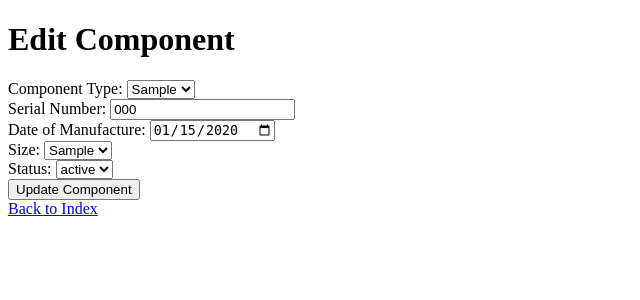
After one commit to naskeytor/rigging_management, a Flask app: page /component/edit/1 in a window 1280 px wide. The commit adds this page. Shown: the top 300 px of the page, without its empty margins (0-640 px from the left). Run offline with Flask 3, Linux system fonts and the light colour scheme; tables that the repository leaves empty hold one stand-in row (values such as "Sample post").

Commit message:
Component done

```diff
--- a/rigging_test/app.py
+++ b/rigging_test/app.py
@@ -1,6 +1,6 @@
 from flask import Flask, render_template, request, redirect, url_for
 from extensions import db, migrate
-from models import Manufacturer, Size, Status, ComponentType, Model
+from models import Manufacturer, Size, Status, ComponentType, Model, Component
 
 app = Flask(__name__)
 app.config['SECRET_KEY'] = '3664atanas'
@@ -14,6 +14,75 @@ migrate.init_app(app, db)
 @app.route('/')
 def index():
     return render_template('index.html')
+
+
+#####################       Component
+
+@app.route('/components')
+def view_components():
+    components = Component.query.all()
+    return render_template('view_components.html', components=components)
+
+@app.route('/component/add', methods=['GET', 'POST'])
+def add_component():
+    message = None
+    if request.method == 'POST':
+        # Extract data from form
+        new_component = Component(
+            component_type_id=request.form['component_type_id'],
+            serial_number=request.form['serial_number'],
+            dom=request.form.get('dom', None),
+            size_id=request.form.get('size_id', None),
+            status_id=request.form.get('status_id', None)
+        )
+        db.session.add(new_component)
+        db.session.commit()
+        message = "New component added successfully."
+    component_types = ComponentType.query.all()
+    component_sizes = Size.query.all()
+    component_statuses = Status.query.all()
+    return render_template('add_component.html',
+                            component_types=component_types,
+                            component_sizes=component_sizes,
+                            component_statuses=component_statuses,
+                            message=message)
+
+@app.route('/component/edit/<int:id>', methods=['GET', 'POST'])
+def edit_component(id):
+    component = Component.query.get_or_404(id)
+    component_types = ComponentType.query.all()  # Fetch all component types
+    component_sizes = Size.query.all()  # Fetch all sizes
+    component_statuses = Status.query.all()  # Fetch all statuses
+    #rigs = Rig.query.all()  # Fetch all rigs
+
+    if request.method == 'POST':
+        # Update component with form data
+        component.component_type_id = request.form['component_type_id']
+        component.serial_number = request.form['serial_number']
+        component.dom = request.form.get('dom', None)
+        component.size_id = request.form.get('size_id', None)
+        component.status_id = request.form.get('status_id', None)
+
+        # Handle assigning component to a rig
+        """rig_id = request.form.get('rig_id')
+        if rig_id:
+            component.rig_id = rig_id  # Assign component to selected rig"""
+
+        db.session.commit()
+        return redirect(url_for('view_components'))
+
+    return render_template('edit_component.html',
+                           component=component,
+                           component_types=component_types,
+                           component_sizes=component_sizes,
+                           component_statuses=component_statuses)
+
+@app.route('/component/delete/<int:id>', methods=['POST'])
+def delete_component(id):
+    component = Component.query.get_or_404(id)
+    db.session.delete(component)
+    db.session.commit()
+    return redirect(url_for('view_components'))
 
 
 #####################       Manifacturer
--- /dev/null
+++ b/rigging_test/templates/edit_component.html
@@ -0,0 +1,43 @@
+<!DOCTYPE html>
+<html lang="en">
+<head>
+    <meta charset="UTF-8">
+    <title>Edit Component</title>
+</head>
+<body>
+    <h1>Edit Component</h1>
+    <form action="{{ url_for('edit_component', id=component.id) }}" method="post">
+        Component Type:
+            <select name="component_type_id" required>
+                {% for type in component_types %}
+                    <option value="{{ type.id }}" {% if type.id == component.component_type_id %} selected {% endif %}>
+                        {{ type.component_type }}
+                    </option>
+                {% endfor %}
+            </select><br>
+        Serial Number: <input type="text" name="serial_number" value="{{ component.serial_number }}" required><br>
+        Date of Manufacture: <input type="date" name="dom" value="{{ component.dom.isoformat() }}"><br>
+        Size:
+            <select name="size_id" required>
+                {% for size in component_sizes %}
+                    <option value="{{ size.id }}" {% if size.id == component.size_id %} selected {% endif %}>
+                        {{ size.size }}
+                    </option>
+                {% endfor %}
+            </select><br>
+        Status:
+            <select name="status_id" required>
+                {% for status in component_statuses %}
+                    <option value="{{ status.id }}" {% if status.id == component.status_id %} selected {% endif %}>
+                        {{ status.status }}
+                    </option>
+                {% endfor %}
+            </select><br>
+
+
+
+        <input type="submit" value="Update Component">
+    </form>
+    <a href="{{ url_for('index') }}">Back to Index</a>
+</body>
+</html>
--- a/rigging_test/templates/index.html
+++ b/rigging_test/templates/index.html
@@ -7,11 +7,12 @@
 <body>
     <h1>Index</h1>
     <ul>
-        <li><a href="{{ url_for('view_manufacturers') }}">Manufaturers</a></li>
+        <li><a href="{{ url_for('view_manufacturers') }}">Manufacturers</a></li>
         <li><a href="{{ url_for('view_sizes') }}">Sizes</a></li>
         <li><a href="{{ url_for('view_statuses') }}">Statuses</a></li>
         <li><a href="{{ url_for('view_component_types') }}">Component Types</a></li>
         <li><a href="{{ url_for('view_models') }}">Models</a></li>
+        <li><a href="{{ url_for('view_components') }}">Components</a></li>
     </ul>
 </body>
 </html>
```
Also changed, not shown: rigging_test/migrations/versions/75e18c5b2583_add_component_class.py (added, +39 -0 lines), rigging_test/models.py (+25 -3 lines), rigging_test/templates/add_component.html (added, +34 -0 lines), rigging_test/templates/view_components.html (added, +22 -0 lines).
